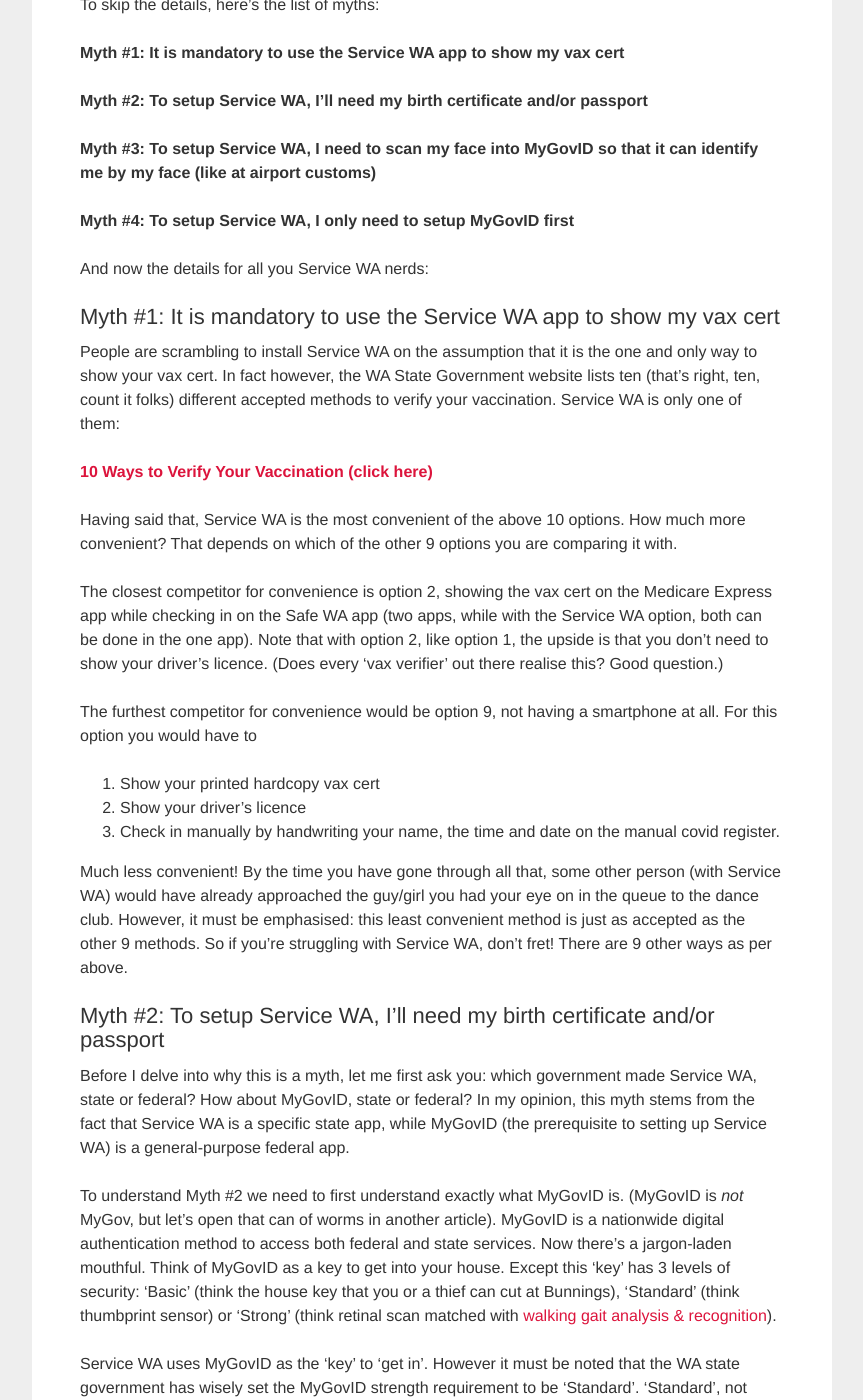
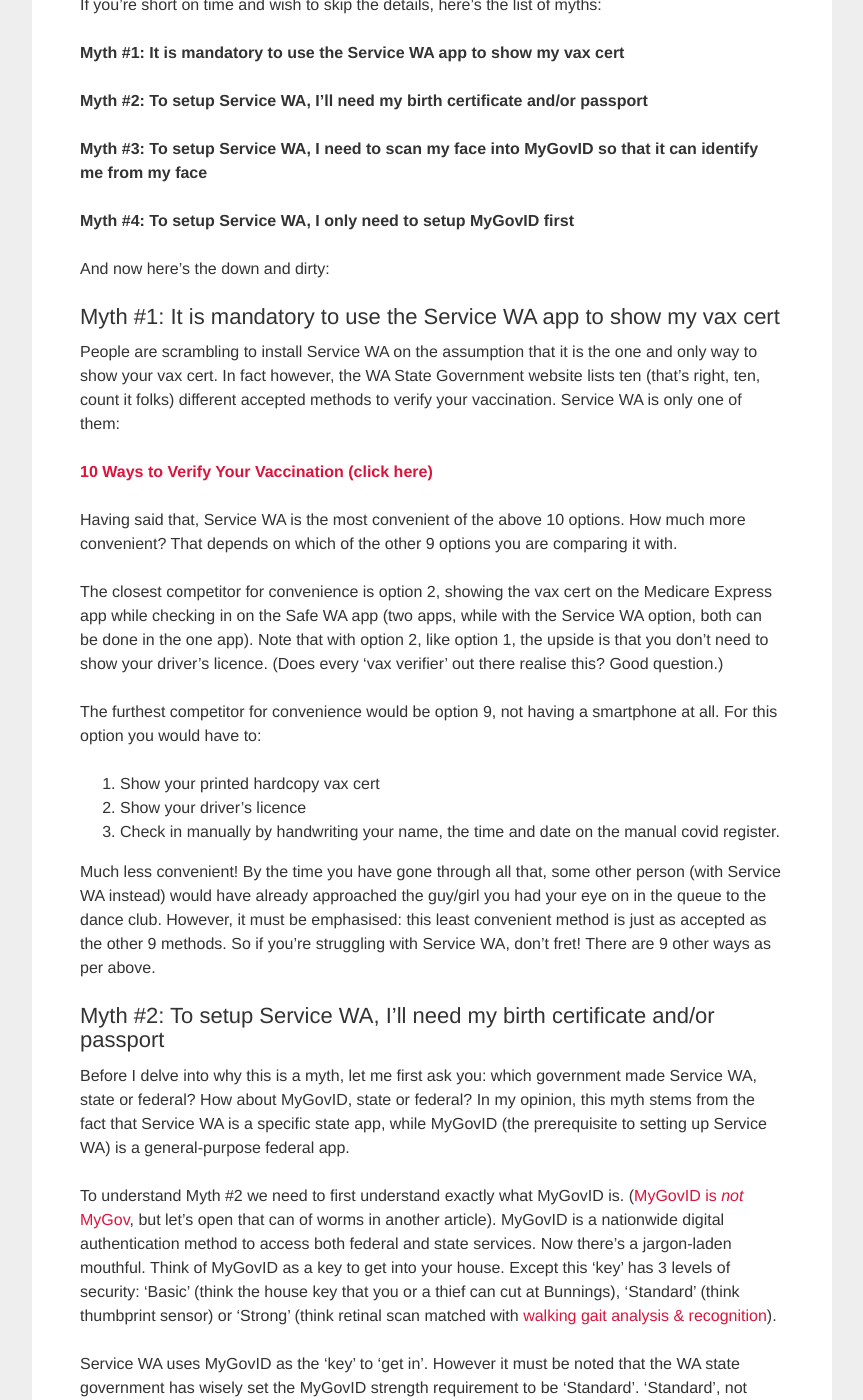
Before and after one commit to auxellbs/splconline.github.io, a Jekyll site: the page built from _posts/2022-02-03-service-wa-myths.md, in a window 1280 px wide and 1400 px high, scrolled down 789 px. Shown: the whole window, without its empty margins (208-1071 px from the left). Built offline with Jekyll 4.4.1, drawn with Linux system fonts in a browser that asks for light colours; comment, search, counter and statistics services are not loaded; some of the changed text lies outside the part shown.

Commit message:
Update 2022-02-03-service-wa-myths.md

```diff
--- a/_posts/2022-02-03-service-wa-myths.md
+++ b/_posts/2022-02-03-service-wa-myths.md
@@ -3,61 +3,62 @@
 title: "Service WA: Four Myths Debunked"
 date: 2022-02-03
 ---
-It has been three weeks now since the WA state government introduced the  Service WA app. Many have struggled with setting it up ([including Mark McGowan himself](https://www.perthnow.com.au/news/coronavirus/servicewa-15-million-west-australians-yet-to-download-app-as-premier-concedes-it-is-complex-c-5541739)), as is evident from the proliferation of hilarious memes such as this one:
+*By Didi Mudigdo - SPLC Digital Literacy Coordinator*
+It has been three weeks now since the WA State Government introduced the  Service WA app. Many have struggled with setting it up ([including Mark McGowan himself](https://www.perthnow.com.au/news/coronavirus/servicewa-15-million-west-australians-yet-to-download-app-as-premier-concedes-it-is-complex-c-5541739){:target="_blank"}), as is evident from the proliferation of hilarious memes such as this one:
 
 <blockquote class="twitter-tweet"><p lang="en" dir="ltr">Well this is a fun task…<a href="https://twitter.com/hashtag/ServiceWA?src=hash&amp;ref_src=twsrc%5Etfw">#ServiceWA</a> <a href="https://t.co/Zq3ZUCJMPs">pic.twitter.com/Zq3ZUCJMPs</a></p>&mdash; adamd (@adam_d) <a href="https://twitter.com/adam_d/status/1480709952238850050?ref_src=twsrc%5Etfw">January 11, 2022</a></blockquote> <script async src="https://platform.twitter.com/widgets.js" charset="utf-8"></script>
 
-At South Perth Learning Centre, we had been running free classes to help members put their vax certs on their smartphones since September 2021. When Service WA landed 5 months later, [our tech skills team](https://splconline.org.au/people/) were already well-versed in many different scenarios of setting up MyGov and the Medicare Express app. This body of knowledge & experience has been invaluable in helping our members set up the new Services WA app.
+At South Perth Learning Centre, we had been running free classes to help members put their vax certs on their smartphones since September 2021. When Service WA landed 5 months later, [our Tech Skills team](https://splconline.org.au/people/) were already well-versed in many different scenarios of setting up MyGov and the Medicare Express app. This body of knowledge & experience has been invaluable in helping our members set up the new Services WA app.
 
 To help you setup Service WA, I'd like to share 4 common misconceptions that we have observed in the wild, misconceptions that can complicate the process, and be a source of ample grief.
 
-To skip the details, here's the list of myths:
+If you're short on time and wish to skip the details, here's the list of myths:
 
 **Myth #1: It is mandatory to use the Service WA app to show my vax cert**
 
 **Myth #2: To setup Service WA, I'll need my birth certificate and/or passport**
 
-**Myth #3: To setup Service WA, I need to scan my face into MyGovID so that it can identify me by my face (like at airport customs)**
+**Myth #3: To setup Service WA, I need to scan my face into MyGovID so that it can identify me from my face**
 
 **Myth #4: To setup Service WA, I only need to setup MyGovID first**
 
-And now the details for all you Service WA nerds:
+And now here's the down and dirty:
 
 ### Myth #1: It is mandatory to use the Service WA app to show my vax cert
 
 People are scrambling to install Service WA on the assumption that it is the one and only way to show your vax cert. In fact however, the WA State Government website lists ten (that's right, ten, count it folks) different accepted methods to verify your vaccination. Service WA is only one of them:
 
-**[10 Ways to Verify Your Vaccination (click here)](https://www.wa.gov.au/government/covid-19-coronavirus/covid-19-coronavirus-what-proof-of-covid-19-vaccinations-can-i-use)**
+**[10 Ways to Verify Your Vaccination (click here)](https://www.wa.gov.au/government/covid-19-coronavirus/covid-19-coronavirus-what-proof-of-covid-19-vaccinations-can-i-use){:target="_blank"}**
 
 Having said that, Service WA is the most convenient of the above 10 options. How much more convenient? That depends on which of the other 9 options you are comparing it with.
 
 The closest competitor for convenience is option 2, showing the vax cert on the Medicare Express app while checking in on the Safe WA app (two apps, while with the Service WA option, both can be done in the one app). Note that with option 2, like option 1, the upside is that you don't need to show your driver's licence. (Does every 'vax verifier' out there realise this? Good question.)
 
-The furthest competitor for convenience would be option 9, not having a smartphone at all. For this option you would have to
+The furthest competitor for convenience would be option 9, not having a smartphone at all. For this option you would have to:
 
 1. Show your printed hardcopy vax cert
 2. Show your driver's licence
 3. Check in manually by handwriting your name, the time and date on the manual covid register.
 
-Much less convenient! By the time you have gone through all that, some other person (with Service WA) would have already approached the guy/girl you had your eye on in the queue to the dance club. However, it must be emphasised: this least convenient method is just as accepted as the other 9 methods. So if you're struggling with Service WA, don't fret! There are 9 other ways as per above.
+Much less convenient! By the time you have gone through all that, some other person (with Service WA instead) would have already approached the guy/girl you had your eye on in the queue to the dance club. However, it must be emphasised: this least convenient method is just as accepted as the other 9 methods. So if you're struggling with Service WA, don't fret! There are 9 other ways as per above.
 
 ### Myth #2: To setup Service WA, I'll need my birth certificate and/or passport
 
 Before I delve into why this is a myth, let me first ask you: which government made Service WA, state or federal? How about MyGovID, state or federal? In my opinion, this myth stems from the fact that Service WA is a specific state app, while MyGovID (the prerequisite to setting up Service WA) is a general-purpose federal app.
 
-To understand Myth #2 we need to first understand exactly what MyGovID is. (MyGovID is *not* MyGov, but let's open that can of worms in another article). MyGovID is a nationwide digital authentication method to access both federal and state services. Now there's a jargon-laden mouthful. Think of MyGovID as a key to get into your house. Except this 'key' has 3 levels of security: 'Basic' (think the house key that you or a thief can cut at Bunnings), 'Standard' (think thumbprint sensor) or 'Strong' (think retinal scan matched with [walking gait analysis & recognition](https://recfaces.com/articles/what-is-gait-recognition)).
+To understand Myth #2 we need to first understand exactly what MyGovID is. ([MyGovID is *not* MyGov](https://www.mygovid.gov.au/using-mygovid-mygov){:target="_blank"}, but let's open that can of worms in another article). MyGovID is a nationwide digital authentication method to access both federal and state services. Now there's a jargon-laden mouthful. Think of MyGovID as a key to get into your house. Except this 'key' has 3 levels of security: 'Basic' (think the house key that you or a thief can cut at Bunnings), 'Standard' (think thumbprint sensor) or 'Strong' (think retinal scan matched with [walking gait analysis & recognition](https://recfaces.com/articles/what-is-gait-recognition){:target="_blank"}).
 
 Service WA uses MyGovID as the 'key' to 'get in'. However it must be noted that the WA state government has wisely set the MyGovID strength requirement to be 'Standard'. 'Standard', not 'Strong'! For 'Standard' you only need your driver's licence plus Medicare card. It's the 'Strong' setting that requires your birth certificate, passport, face scan and so on.
 
 > "To get started and use the ServiceWA app, you’ll you need to first set up your Digital Identity (such as myGovID) with a *minimum Standard identity strength.*"
 
-*(Quoted from ["How to get your Digital Identity"](https://www.wa.gov.au/government/multi-step-guides/servicewa-app-support/how-get-your-digital-identity) on wa.gov.au)*
+*(Quoted from ["How to get your Digital Identity"](https://www.wa.gov.au/government/multi-step-guides/servicewa-app-support/how-get-your-digital-identity){:target="_blank"} on wa.gov.au)*
 
 And here is where it can get misleading: MyGovID (federal) is continually prompting you to get to 'Strong' whereas Service WA (state) only needs you to be at 'Standard'. The feds even entice you with a trophy icon for 'High' - it's the Holy Grail! You must achieve this level! (No you don't, at least not for Service WA.)
 
 And thus Myth #2. No, you do not need your birth certificate/passport to setup Service WA, just your driver's licence and Medicare card. If you've reached 'Standard', please stop there, and go out and enjoy life.
 
-### Myth #3: To setup Service WA, I need to scan my face into MyGovID so that it can identify me (like at airport customs)
+### Myth #3: To setup Service WA, I need to scan my face into MyGovID so that it can identify me from my face
 
 Ditto Myth #2, face scanning is only required for 'Strong' which Service WA does not require.
 
```
